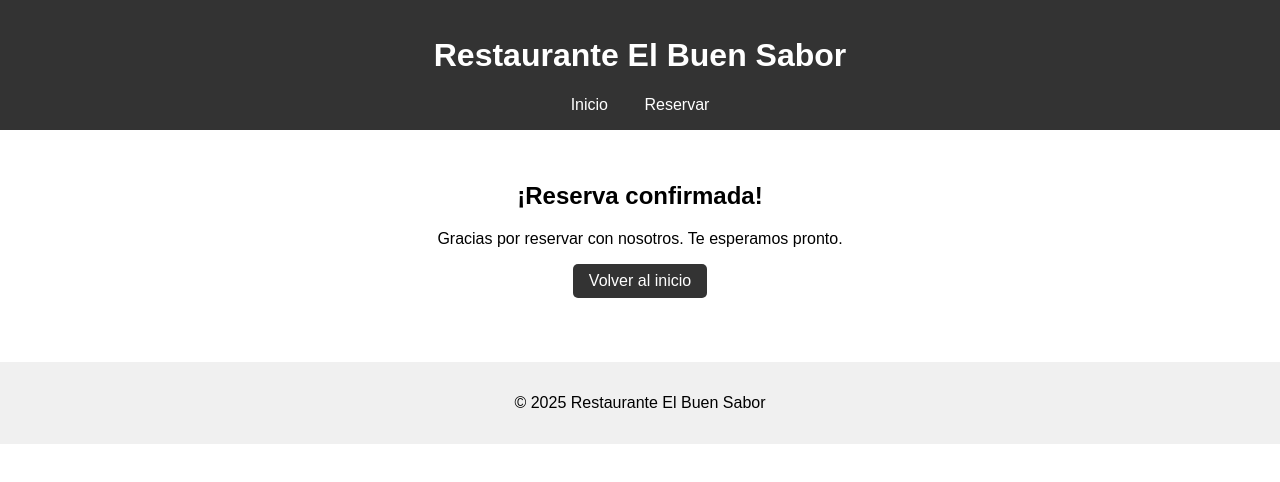
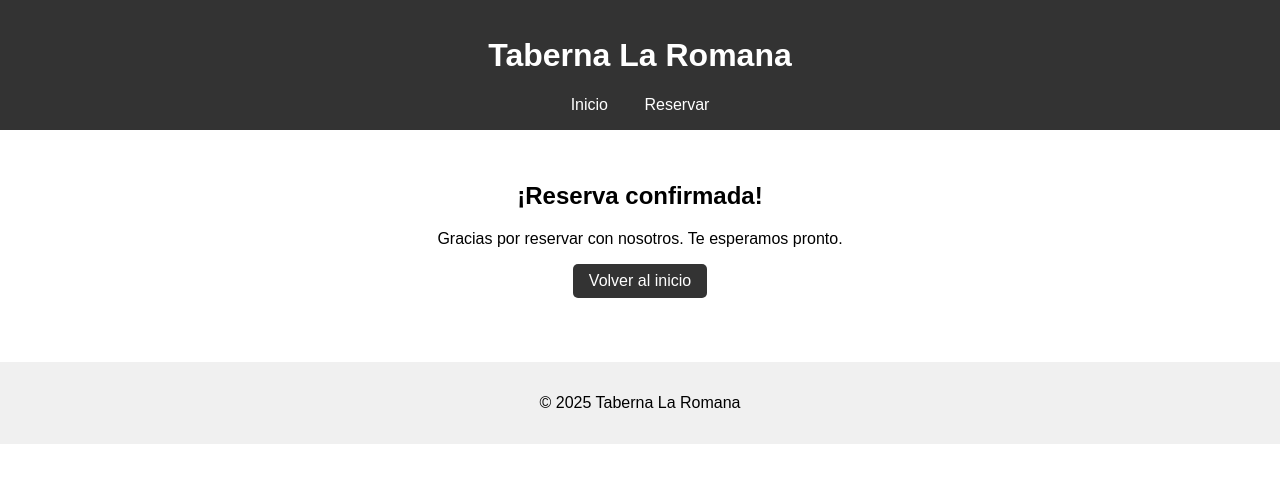
Before and after one commit to isidro2006/Rocioweb, a plain HTML site: page confirmacion.html in a window 1280 px wide. Drawn offline with Linux system fonts and the light colour scheme.

Commit message:
Update confirmacion.html

```diff
--- a/confirmacion.html
+++ b/confirmacion.html
@@ -4,12 +4,12 @@
 <head>
     <meta charset="UTF-8">
     <meta name="viewport" content="width=device-width, initial-scale=1.0">
-    <title>Confirmación - Restaurante El Buen Sabor</title>
+    <title>Confirmación - Restaurante Taberna La Romana</title>
     <link rel="stylesheet" href="style.css">
 </head>
 <body>
     <header>
-        <h1>Restaurante El Buen Sabor</h1>
+        <h1>Taberna La Romana</h1>
         <nav>
             <a href="index.html">Inicio</a>
             <a href="reserva.html">Reservar</a>
@@ -23,7 +23,7 @@
     </section>
 
     <footer>
-        <p>&copy; 2025 Restaurante El Buen Sabor</p>
+        <p>&copy; 2025 Taberna La Romana</p>
     </footer>
 </body>
 </html>
```
